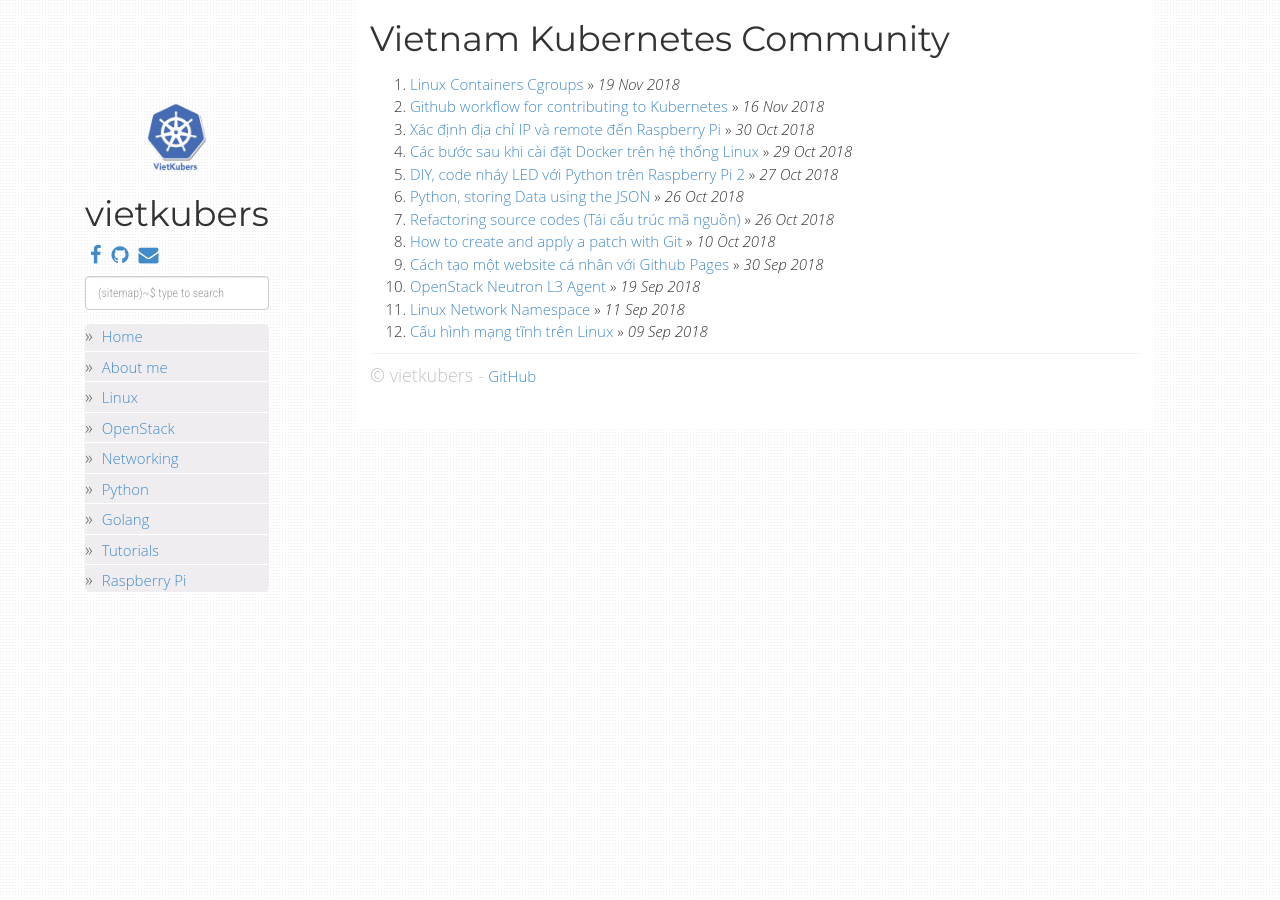
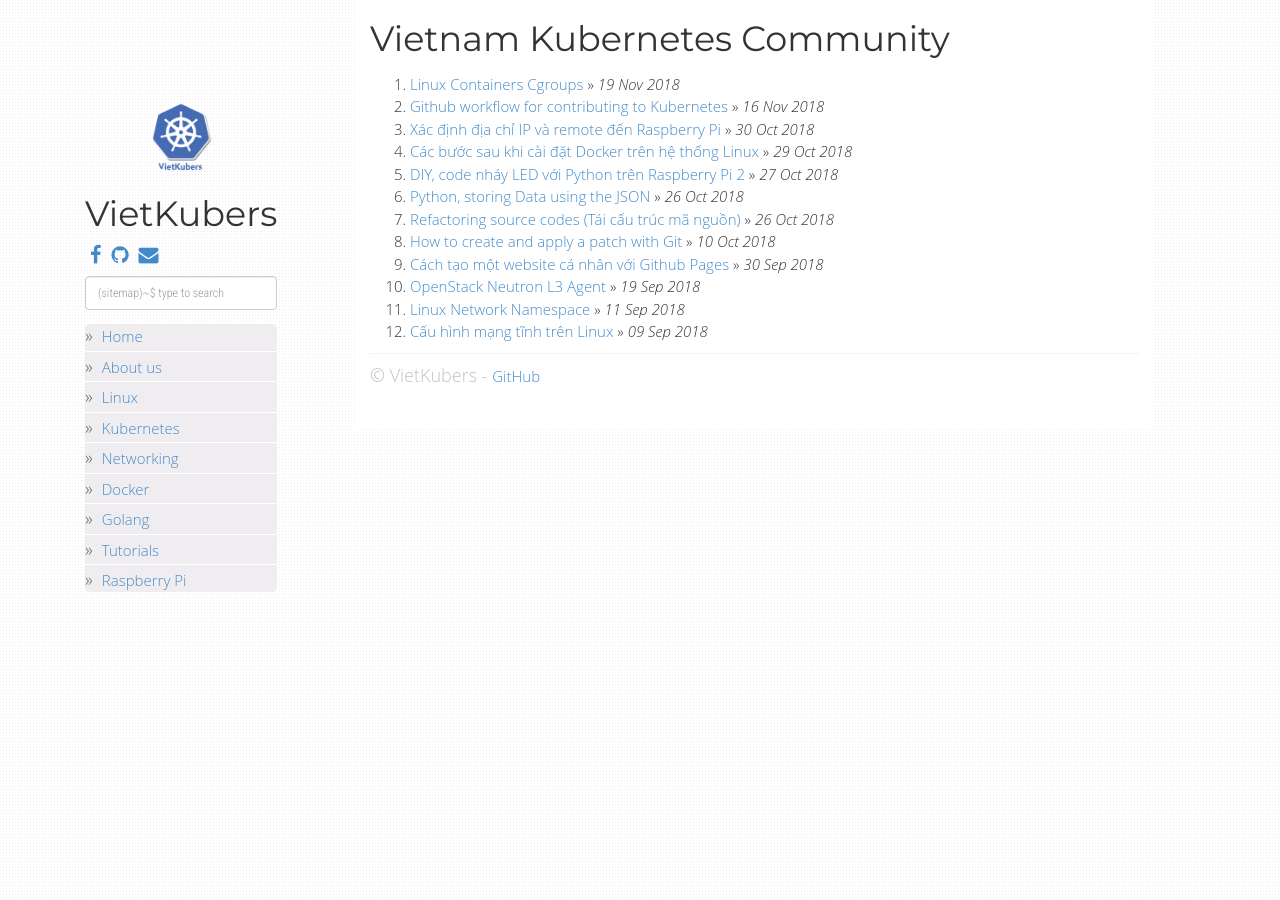
Before and after one commit to vietkubers/vietkubers.github.io, a Jekyll site: the page built from index.html, in a window 1280 px wide. Built offline with Jekyll 4.4.1, drawn with Linux system fonts in a browser that asks for light colours; nearby versions of some CDN libraries; the list of posts is cut into pages by our own code.

Commit message:
Adding Docker, Kubernetes categories

```diff
--- a/_config.yml
+++ b/_config.yml
@@ -1,6 +1,6 @@
 title: "Vietnam Kubernetes Community"
 description: Vietnam Kubernetes Community
-author: vietkubers
+author: VietKubers
 github: https://github.com/vietkubers
 about: ""
 #disqus_shortname: truongnh-bk55-github-io
@@ -28,16 +28,16 @@ share:
 #  fb_appid: 1749788565247320
 
 urls:
-    - text: About me
+    - text: About us
       url: /about/
     - text: Linux
       url: /category/linux
-    - text: OpenStack
-      url: /category/openstack
+    - text: Kubernetes
+      url: /category/kubernetes
     - text: Networking
       url: /category/networking
-    - text: Python
-      url: /category/python
+    - text: Docker
+      url: /category/docker
     - text: Golang
       url: /category/golang
     - text: Tutorials
```
Also changed, not shown: category/docker.md (added, +6 -0 lines), category/kubernetes.md (added, +6 -0 lines), category/openstack.md (deleted, +0 -6 lines), category/python.md (deleted, +0 -6 lines).
